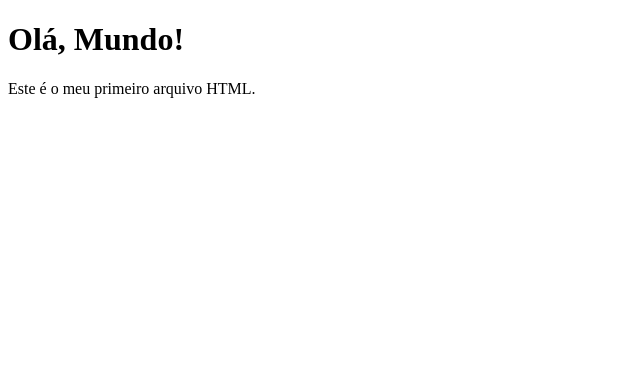
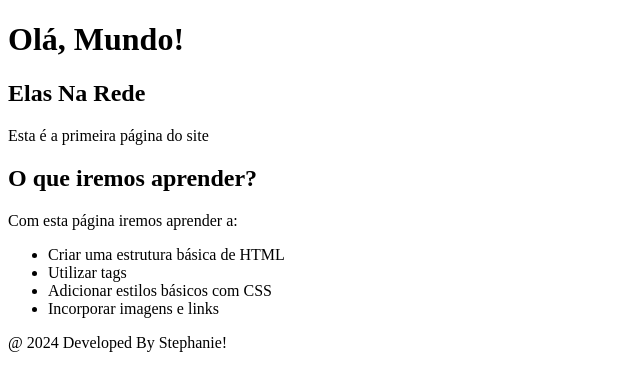
Before and after one commit to stephst10/elas-na-rede, a plain HTML site: page index.html in a window 1280 px wide. Shown: the whole page, without its empty margins (0-640 px from the left). Drawn offline with Linux system fonts and the light colour scheme.

Commit message:
alteração

```diff
--- a/index.html
+++ b/index.html
@@ -9,8 +9,21 @@
     <header>
         <h1>Olá, Mundo!</h1>
     </header>
+    <main>
+        <h2>Elas Na Rede</h2>
+        <p>Esta é a primeira página do site</p>
+
+        <h2>O que iremos aprender?</h2>
+        <p>Com esta página iremos aprender a:</p>
+        <ul>
+            <li>Criar uma estrutura básica de HTML</li>
+            <li>Utilizar tags</li>
+            <li>Adicionar estilos básicos com CSS</li>
+            <li>Incorporar imagens e links</li>
+        </ul>
+    </main>
     <footer>
-        <p>Este é o meu primeiro arquivo HTML.</p>
+        <p>@ 2024 Developed By Stephanie!</p>
     </footer>
 </body>
 </html>
```
